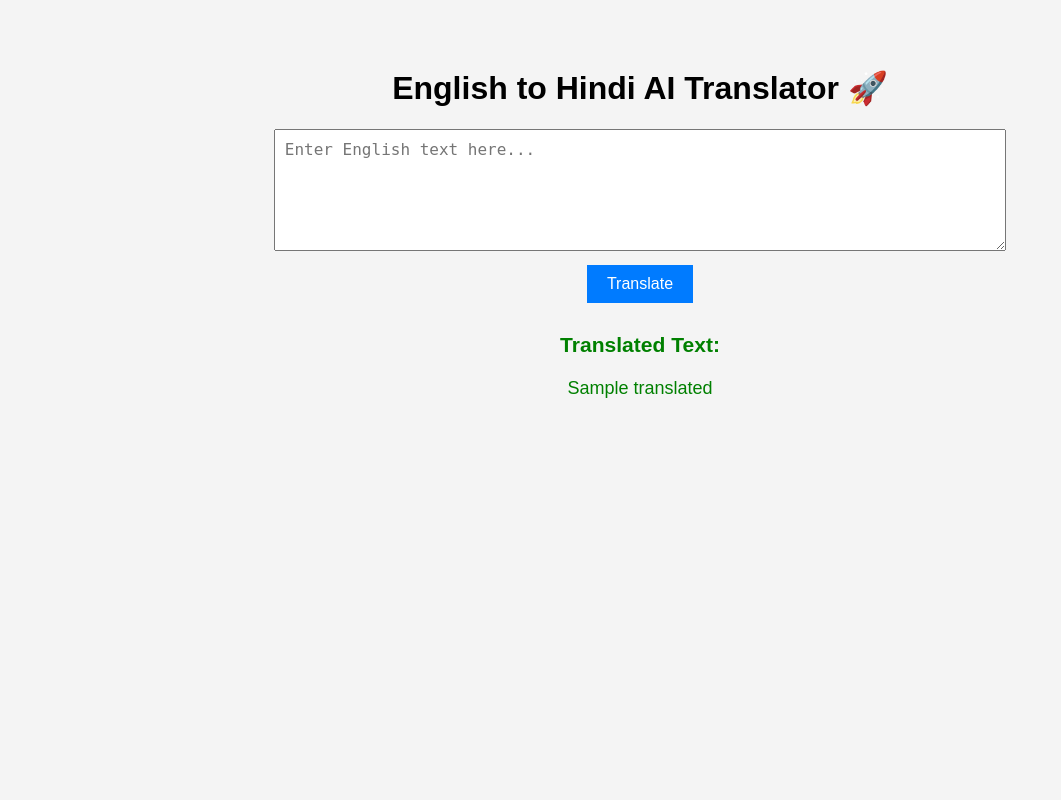
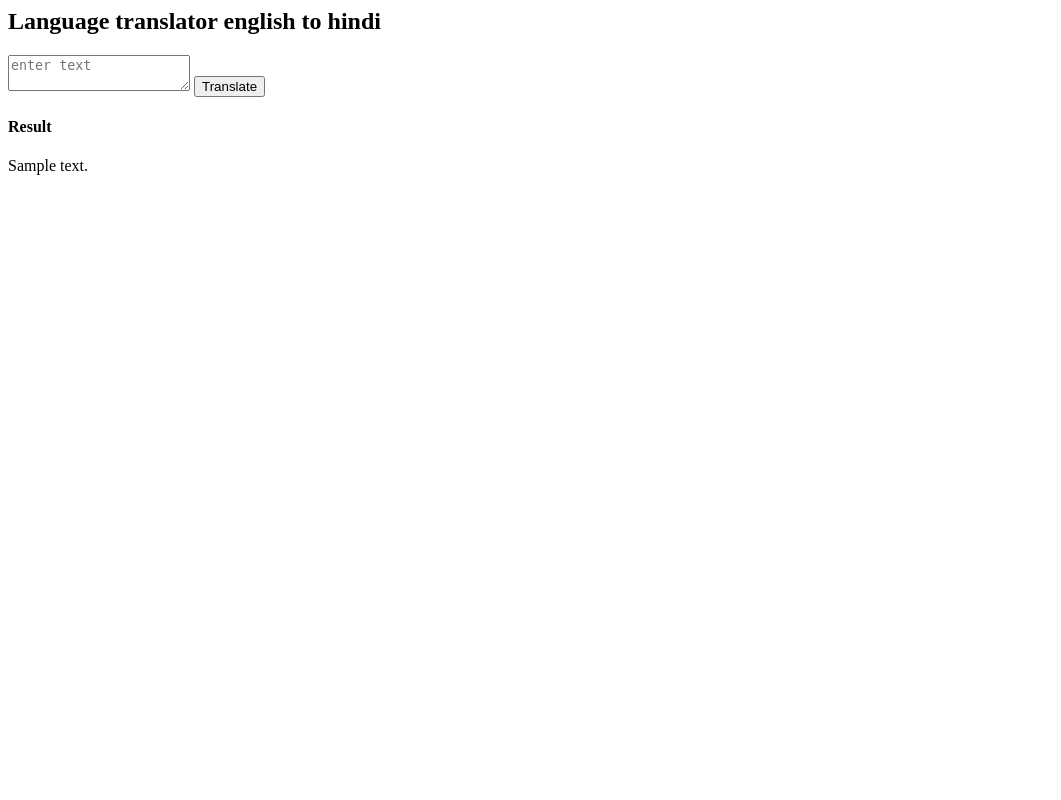
Before and after one commit to sdey7080920690-ai/AItranslatorwebapp, a Flask app: template templates/index.html in a window 1280 px wide. Shown: the whole page, without its empty margins (0-1061 px from the left). Run offline with Flask 3, Linux system fonts and the light colour scheme; the template is opened without the code that fills it: most values are stand-ins (such as "Sample title", 1, 10 or a date in 2020).

Commit message:
frontend ready

```diff
--- a/app.py
+++ b/app.py
@@ -1,10 +1,10 @@
-from flask import Flask
+from flask import Flask, render_template
 
 app = Flask(__name__)
 
 @app.route('/')
 def index():
-    return "Language Translator"
+    return render_template('index.html')
 
 if __name__ == '__main__':
     app.run(debug=True)
--- a/templates/index.html
+++ b/templates/index.html
@@ -1,59 +1,13 @@
-<!DOCTYPE html>
 <html>
-<head>
-    <title>AI Translator</title>
-    <style>
-        body {
-            font-family: Arial, sans-serif;
-            background-color: #f4f4f4;
-            text-align: center;
-            padding: 40px;
-        }
 
-        textarea {
-            width: 60%;
-            height: 100px;
-            padding: 10px;
-            font-size: 16px;
-        }
-
-        button {
-            padding: 10px 20px;
-            font-size: 16px;
-            background-color: #007bff;
-            color: white;
-            border: none;
-            cursor: pointer;
-            margin-top: 10px;
-        }
-
-        button:hover {
-            background-color: #0056b3;
-        }
-
-        .result {
-            margin-top: 30px;
-            font-size: 18px;
-            color: green;
-        }
-    </style>
-</head>
 <body>
-
-    <h1>English to Hindi AI Translator 🚀</h1>
-
+    <h2>Language translator english to hindi</h2>
     <form method="POST">
-        <textarea name="text" placeholder="Enter English text here..." required></textarea>
-        <br>
+        <textarea placeholder="enter text" name="data" required></textarea>
         <button type="submit">Translate</button>
     </form>
 
-    {% if translated %}
-        <div class="result">
-            <h3>Translated Text:</h3>
-            <p>{{ translated }}</p>
-        </div>
-    {% endif %}
-
+    <h4>Result</h4>
+    {{translated_text}}
 </body>
 </html>
```
